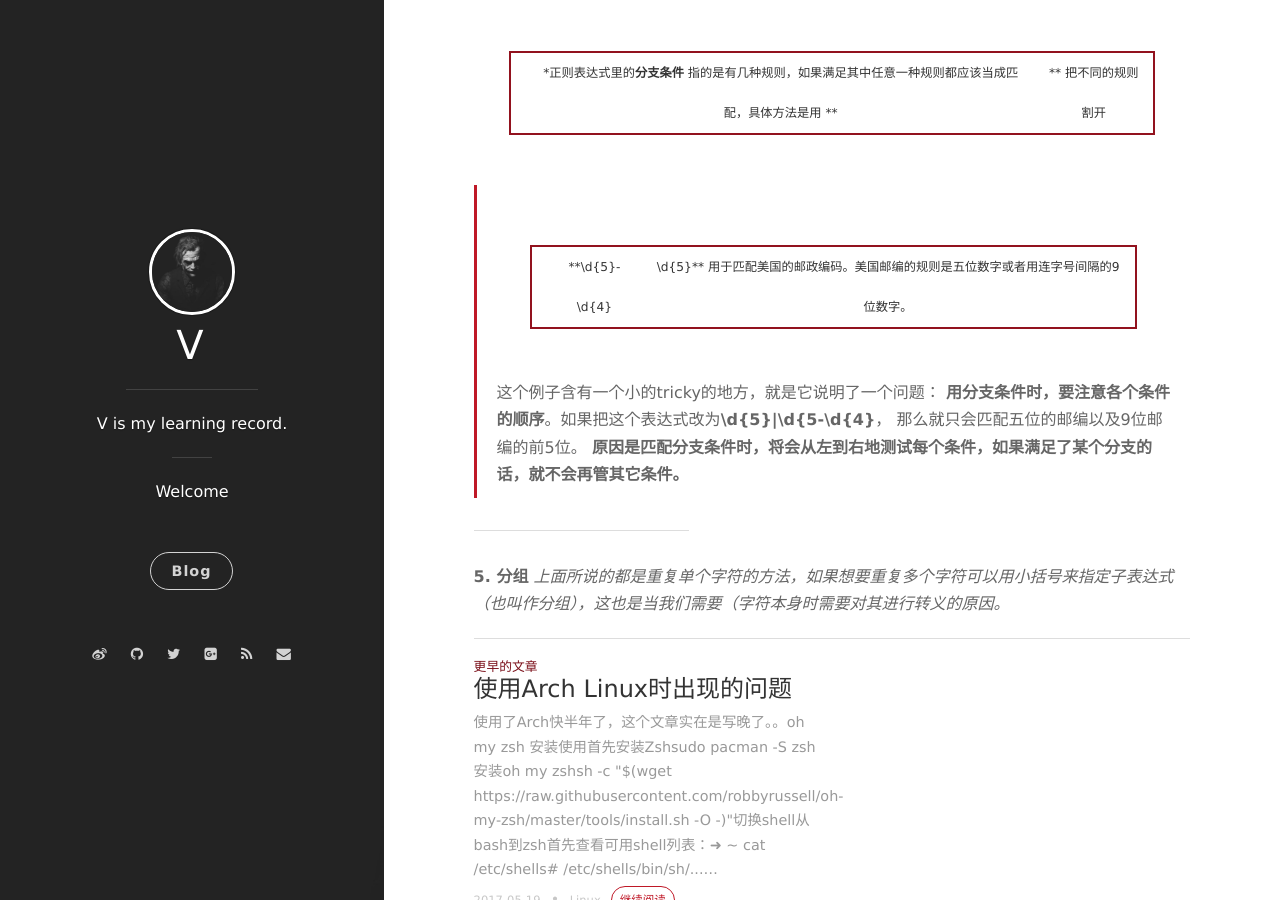
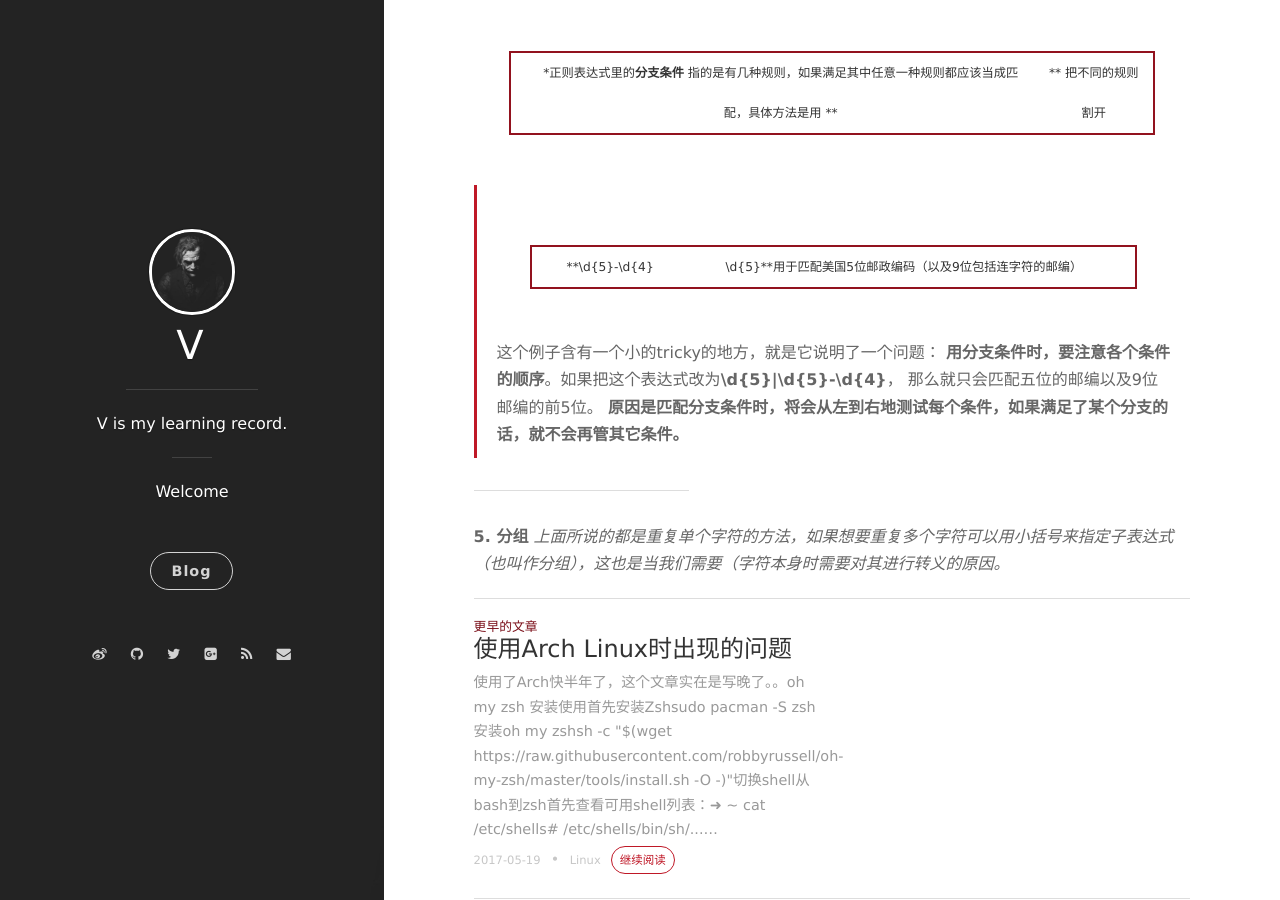
Before and after one commit to mrcwl/bryceyang.github.io, a Jekyll site: the page built from _posts/2017-05-20-正则表达式入门.markdown, in a window 1280 px wide and 900 px high, scrolled down 1425 px. Built offline with Jekyll 4.4.1, drawn with Linux system fonts in a browser that asks for light colours; nearby versions of some CDN libraries; comment, search, counter and statistics services are not loaded.

Commit message:
format fix

```diff
--- a/_posts/2017-05-20-正则表达式入门.markdown
+++ b/_posts/2017-05-20-正则表达式入门.markdown
@@ -63,10 +63,10 @@ tag: Linux
 
 *正则表达式里的**分支条件** 指的是有几种规则，如果满足其中任意一种规则都应该当成匹配，具体方法是用 **|** 把不同的规则割开
 
-> **\d{5}-\d{4}|\d{5}** 用于匹配美国的邮政编码。美国邮编的规则是五位数字或者用连字号间隔的9位数字。
+> **\d{5}-\d{4}|\d{5}**用于匹配美国5位邮政编码（以及9位包括连字符的邮编）
 >
 > 这个例子含有一个小的tricky的地方，就是它说明了一个问题：
-> **用分支条件时，要注意各个条件的顺序**。如果把这个表达式改为**\d{5}|\d{5-\d{4}**，
+> **用分支条件时，要注意各个条件的顺序**。如果把这个表达式改为**\d{5}|\d{5}-\d{4}**，
 > 那么就只会匹配五位的邮编以及9位邮编的前5位。
 > **原因是匹配分支条件时，将会从左到右地测试每个条件，如果满足了某个分支的话，就不会再管其它条件。**
 
```
